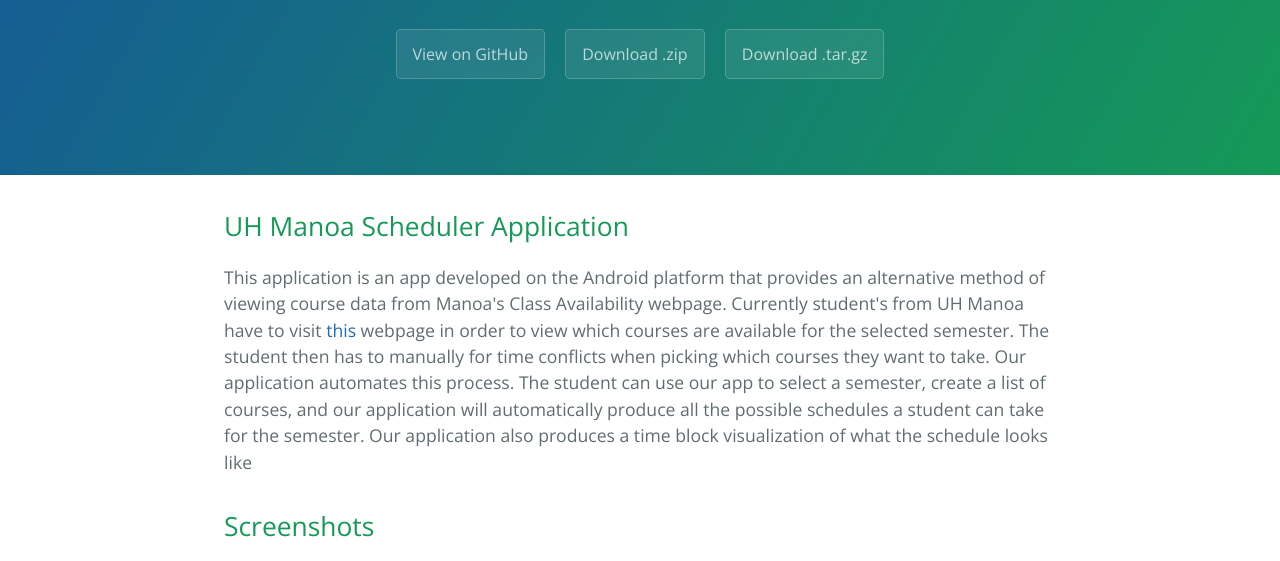
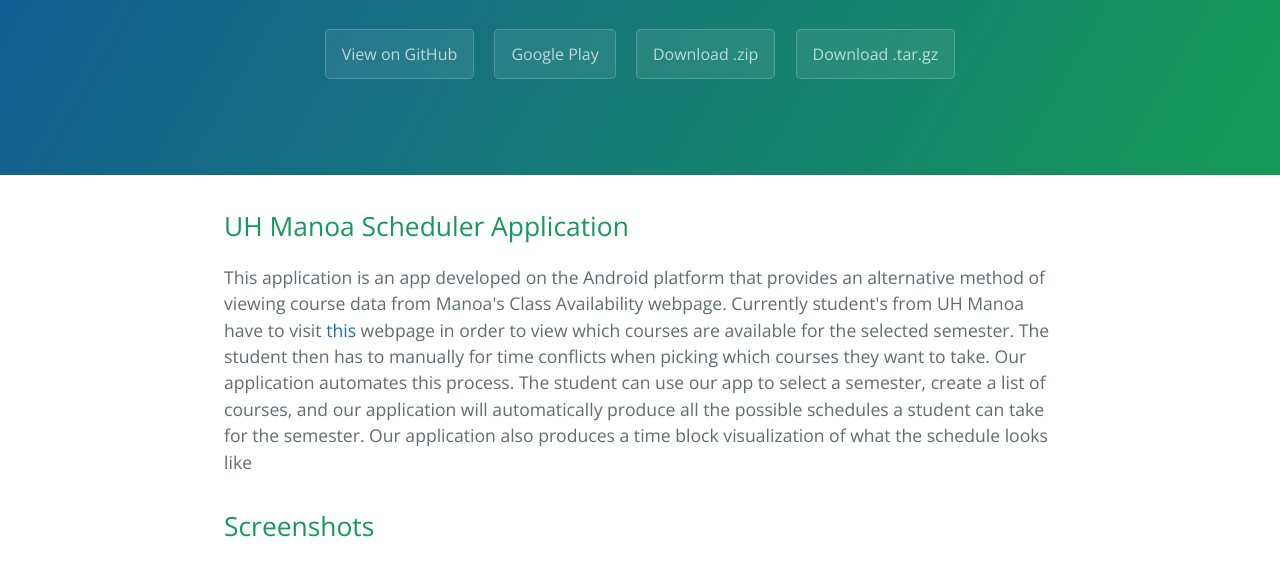
Before and after one commit to 1andyn/droid_sch, a plain HTML site: page index.html in a window 1280 px wide. Shown: the part 238-799 px from the top of the page. Drawn offline with nearby package versions, Linux system fonts and the light colour scheme; grey boxes are pictures that could not be loaded.

Commit message:
added googleplay button

```diff
--- a/index.html
+++ b/index.html
@@ -14,6 +14,7 @@
       <h1 class="project-name">UH Manoa Scheduler Application</h1>
       <h2 class="project-tagline">Android App for creating Schedules of Courses for UH Manoa Students (w/ data pulled from Class Availability Website)</h2>
       <a href="https://github.com/lbkmono/droid_sch" class="btn">View on GitHub</a>
+      <a href="https://play.google.com/store/apps/details?id=uhmanoa.droid_sch" class="btn">Google Play</a>
       <a href="https://github.com/lbkmono/droid_sch/zipball/master" class="btn">Download .zip</a>
       <a href="https://github.com/lbkmono/droid_sch/tarball/master" class="btn">Download .tar.gz</a>
     </section>
```
